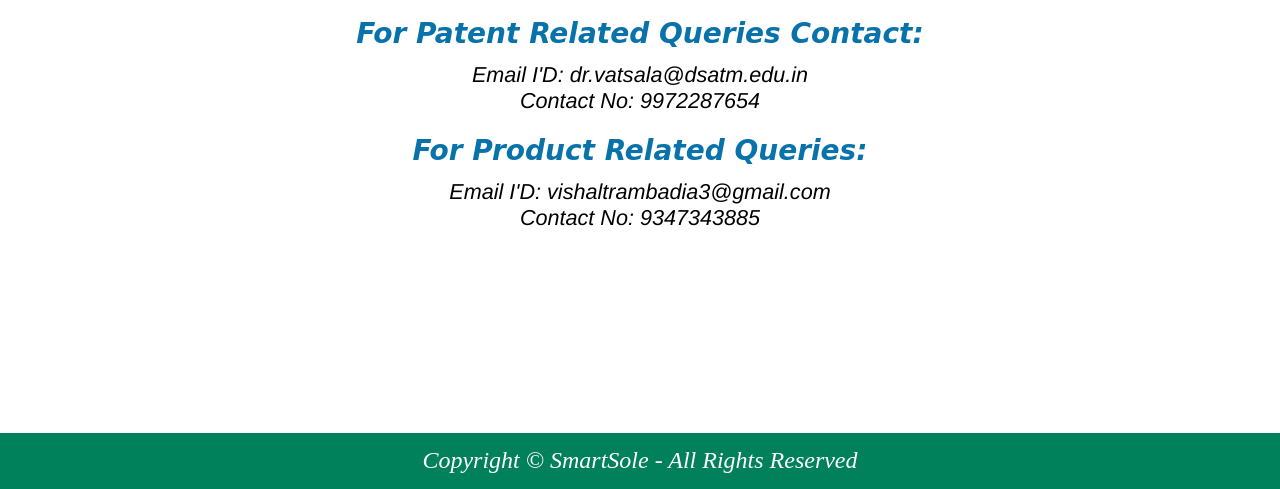
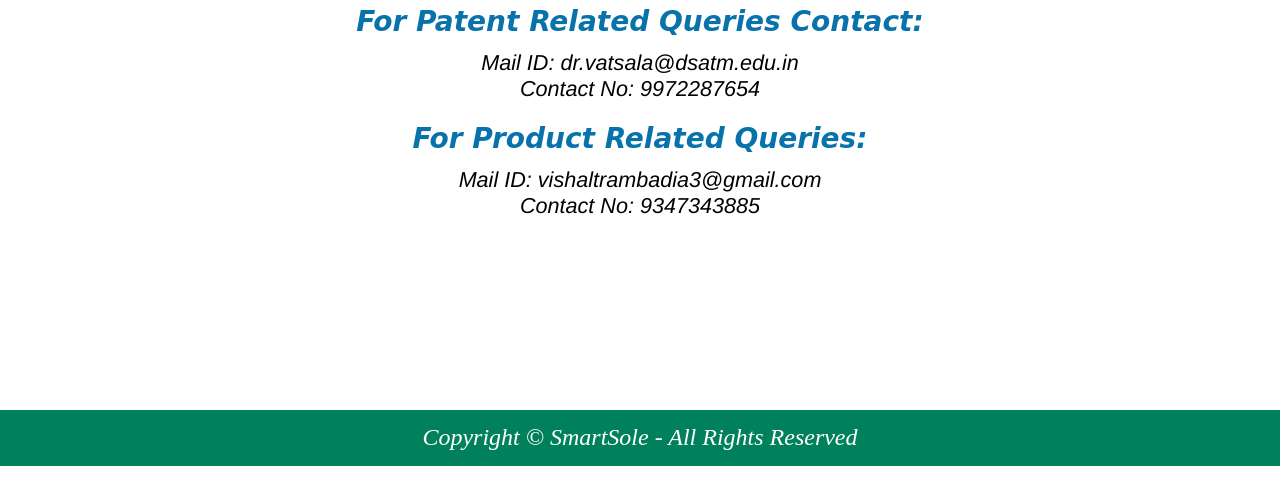
Before and after one commit to tvishal77/Smart-Sole, a plain HTML site: page contack.html in a window 1280 px wide. Shown: the part 337-826 px from the top of the page. After the commit the page ends 803 px from the top, so only its background shows below. Drawn offline with Linux system fonts and the light colour scheme.

Commit message:
fifth commit

```diff
--- a/contack.html
+++ b/contack.html
@@ -22,10 +22,10 @@
         <div class="container">
             <h1>Contact Us</h1>
             <h3>For Patent Related Queries Contact:</h3>
-            <p>Email I'D: dr.vatsala@dsatm.edu.in</p>
+            <p>Mail ID: dr.vatsala@dsatm.edu.in</p>
             <p>Contact No: 9972287654</p>
             <h3>For Product Related Queries:</h3>
-            <p>Email I'D: vishaltrambadia3@gmail.com </p>
+            <p>Mail ID: vishaltrambadia3@gmail.com </p>
             <p>Contact No: 9347343885</p>
         </div>
     </main>
--- a/css/constyle.css
+++ b/css/constyle.css
@@ -40,7 +40,7 @@ li {
 }
 
 main {
-    min-height: calc(100vh - 58px - 7vh);
+    min-height: calc(100vh - 80.7px - 7vh);
     display: flex;
     justify-content: center;
     align-items: center;
--- a/css/style.css
+++ b/css/style.css
@@ -83,7 +83,7 @@ h3.names {
 }
 
 main {
-    min-height: calc(100vh - 58px - 7vh);
+    min-height: calc(100vh - 80.7px - 7vh);
 }
 
 .maam {
```
Also changed, not shown: Img/vishal.jpg.
